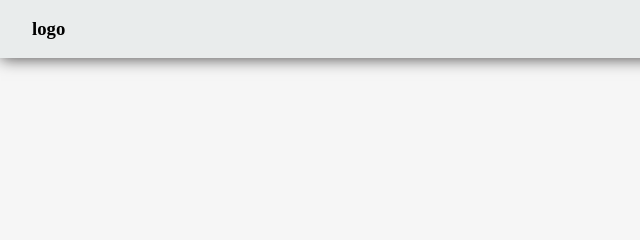
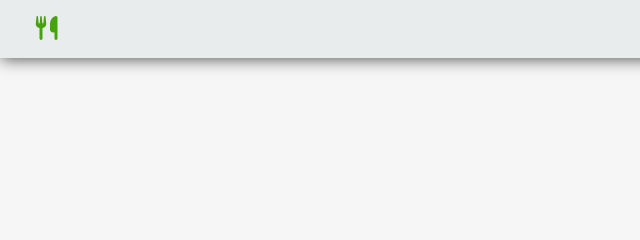
Before and after one commit to I-Am-Loki-14/Burger_shop, a plain HTML site: page index.html in a window 1280 px wide. Shown: the top 240 px of the page, 0-640 px from the left. Drawn offline with nearby package versions, Linux system fonts and the light colour scheme.

Commit message:
logo_change

```diff
--- a/index.html
+++ b/index.html
@@ -16,7 +16,7 @@
     <!-- navlink section  -->
     <section class="hero_section" id="hero_section">
         <nav class="nav-link_container" id="nav-link_container">
-            <h3>logo</h3>
+            <h3><i class="fa-solid fa-utensils" style="color: #48a111;font-size: 1.5rem;"></i></h3>
             <ul class="navlinks hidden">
                 <a href="#hero_section" class="active">
                     <li>Main</li>
```
